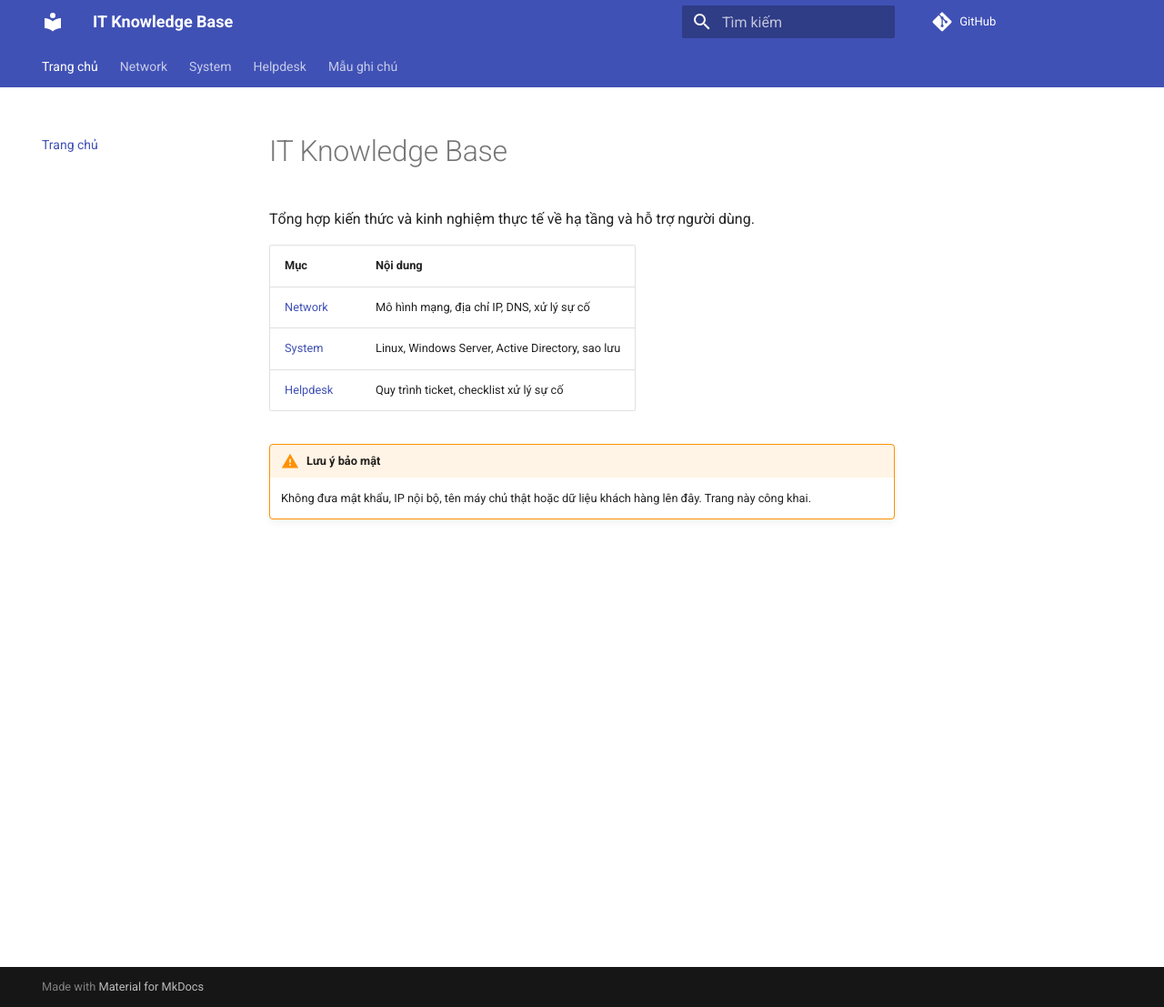
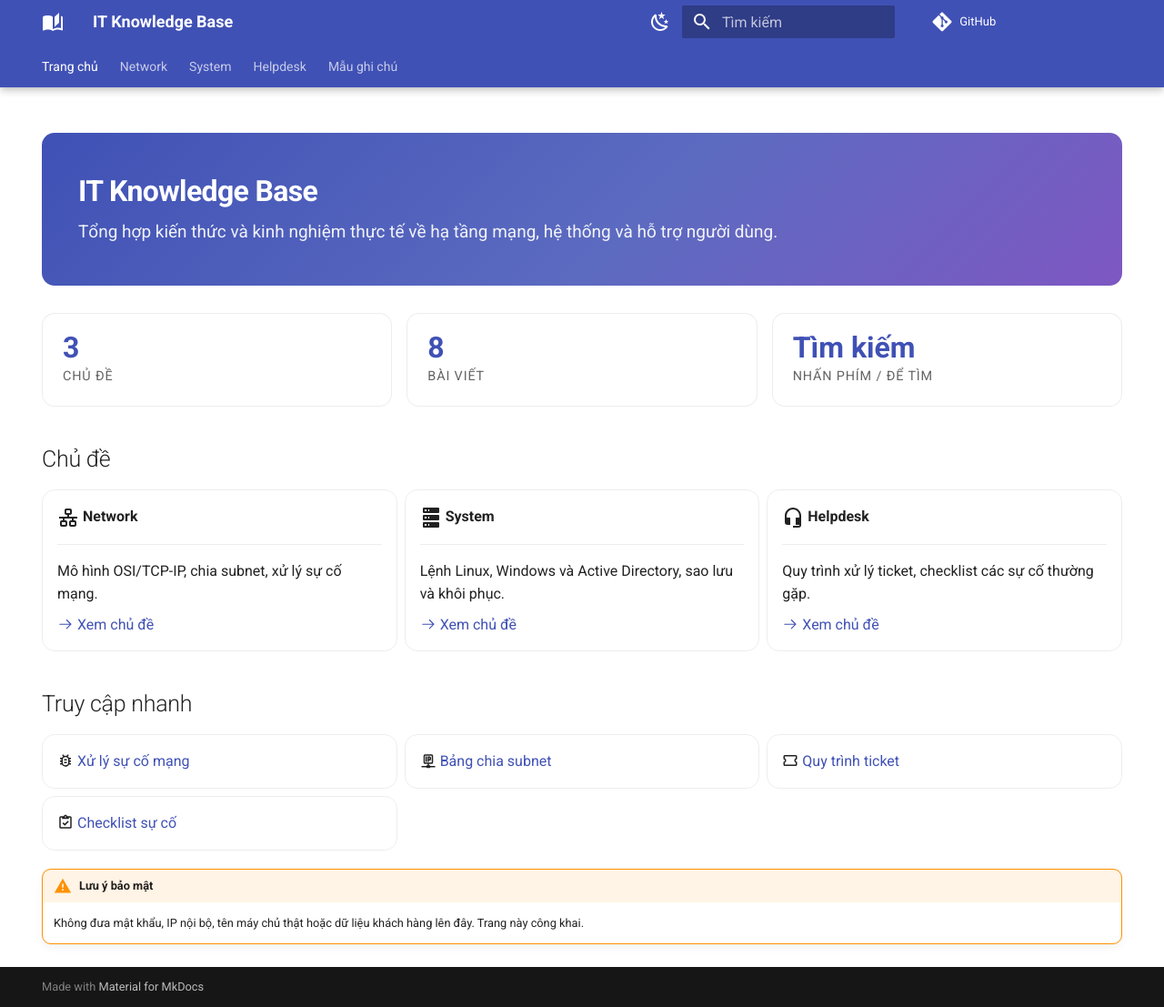
Before and after one commit to hiencrab/knowledge-base, an MkDocs documentation site: the page built from docs/index.md, in a window 1280 px wide and 1107 px high. Shown: the whole window at 91% size. Built offline with MkDocs 1.6.1 and Material for MkDocs 9.7.7, drawn with Linux system fonts in a browser that asks for light colours; comment, search, counter and statistics services are not loaded.

Commit message:
Dashboard-style UI: card home page, light/dark theme, custom styling
Co-Authored-By: Claude Sonnet 5.5 <noreply@anthropic.com>
Claude-Session: https://claude.ai/code/session_01REYPFK2ZqRUDzzXBan7qwi

```diff
--- a/docs/index.md
+++ b/docs/index.md
@@ -1,12 +1,63 @@
+---
+hide:
+  - navigation
+  - toc
+---
+
+<div class="kb-hero" markdown>
+
 # IT Knowledge Base
 
-Tổng hợp kiến thức và kinh nghiệm thực tế về hạ tầng và hỗ trợ người dùng.
+Tổng hợp kiến thức và kinh nghiệm thực tế về hạ tầng mạng, hệ thống và hỗ trợ người dùng.
 
-| Mục | Nội dung |
-|---|---|
-| [Network](network/index.md) | Mô hình mạng, địa chỉ IP, DNS, xử lý sự cố |
-| [System](system/index.md) | Linux, Windows Server, Active Directory, sao lưu |
-| [Helpdesk](helpdesk/index.md) | Quy trình ticket, checklist xử lý sự cố |
+</div>
+
+<div class="kb-stats">
+  <div class="kb-stat"><strong>3</strong><span>Chủ đề</span></div>
+  <div class="kb-stat"><strong>8</strong><span>Bài viết</span></div>
+  <div class="kb-stat"><strong>Tìm kiếm</strong><span>Nhấn phím / để tìm</span></div>
+</div>
+
+## Chủ đề
+
+<div class="grid cards" markdown>
+
+-   :material-lan:{ .lg .middle } **Network**
+
+    ---
+
+    Mô hình OSI/TCP-IP, chia subnet, xử lý sự cố mạng.
+
+    [:octicons-arrow-right-24: Xem chủ đề](network/index.md)
+
+-   :material-server:{ .lg .middle } **System**
+
+    ---
+
+    Lệnh Linux, Windows và Active Directory, sao lưu và khôi phục.
+
+    [:octicons-arrow-right-24: Xem chủ đề](system/index.md)
+
+-   :material-headset:{ .lg .middle } **Helpdesk**
+
+    ---
+
+    Quy trình xử lý ticket, checklist các sự cố thường gặp.
+
+    [:octicons-arrow-right-24: Xem chủ đề](helpdesk/index.md)
+
+</div>
+
+## Truy cập nhanh
+
+<div class="grid cards" markdown>
+
+-   :material-bug-outline: [Xử lý sự cố mạng](network/troubleshooting.md)
+-   :material-ip-network-outline: [Bảng chia subnet](network/subnetting.md)
+-   :material-ticket-outline: [Quy trình ticket](helpdesk/ticket-process.md)
+-   :material-clipboard-check-outline: [Checklist sự cố](helpdesk/common-issues.md)
+
+</div>
 
 !!! warning "Lưu ý bảo mật"
     Không đưa mật khẩu, IP nội bộ, tên máy chủ thật hoặc dữ liệu khách hàng lên đây. Trang này công khai.
--- /dev/null
+++ b/docs/stylesheets/extra.css
@@ -0,0 +1,45 @@
+:root { --kb-radius: 14px; }
+
+.md-typeset h1 { font-weight: 700; letter-spacing: -0.02em; }
+
+/* Hero */
+.kb-hero {
+  padding: 2.2rem 2rem;
+  margin: 0 0 1.5rem;
+  border-radius: var(--kb-radius);
+  color: #fff;
+  background: linear-gradient(135deg, #3f51b5 0%, #5c6bc0 55%, #7e57c2 100%);
+}
+.kb-hero h1 { color: #fff; margin: 0 0 .4rem; }
+.kb-hero p { margin: 0; opacity: .92; font-size: .95rem; }
+
+/* Stat tiles */
+.kb-stats { display: grid; grid-template-columns: repeat(auto-fit, minmax(150px, 1fr)); gap: .8rem; margin-bottom: 1.5rem; }
+.kb-stat {
+  padding: 1rem 1.1rem;
+  border-radius: var(--kb-radius);
+  border: 1px solid var(--md-default-fg-color--lightest);
+  background: var(--md-default-bg-color);
+}
+.kb-stat strong { display: block; font-size: 1.6rem; line-height: 1.1; color: var(--md-primary-fg-color); }
+.kb-stat span { font-size: .72rem; text-transform: uppercase; letter-spacing: .06em; opacity: .7; }
+
+/* Cards */
+.md-typeset .grid.cards > ul > li,
+.md-typeset .grid > .card {
+  border-radius: var(--kb-radius);
+  border: 1px solid var(--md-default-fg-color--lightest);
+  transition: transform .15s ease, box-shadow .15s ease, border-color .15s ease;
+}
+.md-typeset .grid.cards > ul > li:hover,
+.md-typeset .grid > .card:hover {
+  transform: translateY(-2px);
+  border-color: var(--md-primary-fg-color);
+  box-shadow: 0 6px 20px rgba(63, 81, 181, .15);
+}
+
+/* Tables and code */
+.md-typeset table:not([class]) { border-radius: 10px; overflow: hidden; font-size: .78rem; }
+.md-typeset table:not([class]) th { background: var(--md-primary-fg-color); color: #fff; }
+.md-typeset pre > code { border-radius: 10px; }
+.md-typeset .admonition, .md-typeset details { border-radius: 10px; }
--- a/mkdocs.yml
+++ b/mkdocs.yml
@@ -5,16 +5,44 @@ repo_url: https://github.com/hiencrab/knowledge-base
 theme:
   name: material
   language: vi
+  icon:
+    logo: material/book-open-page-variant
+  palette:
+    - media: "(prefers-color-scheme: light)"
+      scheme: default
+      primary: indigo
+      accent: indigo
+      toggle:
+        icon: material/weather-night
+        name: Chuyển sang chế độ tối
+    - media: "(prefers-color-scheme: dark)"
+      scheme: slate
+      primary: indigo
+      accent: indigo
+      toggle:
+        icon: material/weather-sunny
+        name: Chuyển sang chế độ sáng
   features:
+    - navigation.instant
     - navigation.tabs
+    - navigation.tabs.sticky
     - navigation.sections
     - navigation.top
     - search.suggest
+    - search.highlight
     - content.code.copy
+    - content.tabs.link
+extra_css:
+  - stylesheets/extra.css
 plugins:
   - search
 markdown_extensions:
   - admonition
+  - attr_list
+  - md_in_html
+  - pymdownx.emoji:
+      emoji_index: !!python/name:material.extensions.emoji.twemoji
+      emoji_generator: !!python/name:material.extensions.emoji.to_svg
   - tables
   - toc:
       permalink: true
```
